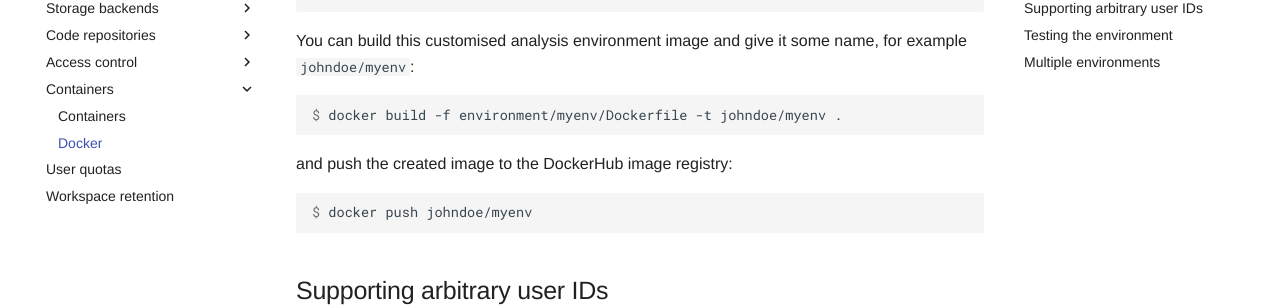
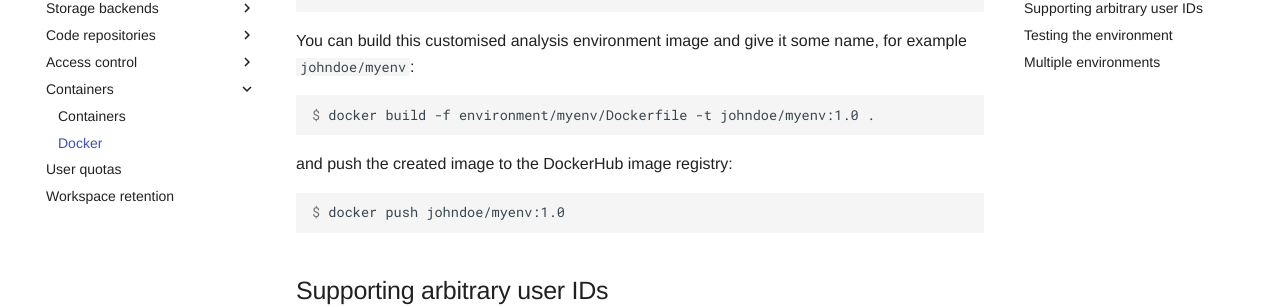
Before and after one commit to reanahub/docs.reana.io, an MkDocs documentation site: the page built from docs/advanced-usage/containers/docker/index.md, in a window 1280 px wide and 900 px high, scrolled down 1050 px. Shown: the part 154-461 px from the top of the window. Built offline with MkDocs 1.6.1 and Material for MkDocs 9.7.7, drawn with Linux system fonts in a browser that asks for light colours; comment, search, counter and statistics services are not loaded.

Commit message:
docs: use versioned images in Docker build example

````diff
--- a/docs/advanced-usage/containers/docker/index.md
+++ b/docs/advanced-usage/containers/docker/index.md
@@ -40,13 +40,13 @@ WORKDIR /code
 You can build this customised analysis environment image and give it some name, for example `johndoe/myenv`:
 
 ```{ .console .copy-to-clipboard }
-$ docker build -f environment/myenv/Dockerfile -t johndoe/myenv .
+$ docker build -f environment/myenv/Dockerfile -t johndoe/myenv:1.0 .
 ```
 
 and push the created image to the DockerHub image registry:
 
 ```{ .console .copy-to-clipboard }
-$ docker push johndoe/myenv
+$ docker push johndoe/myenv:1.0
 ```
 
 ## Supporting arbitrary user IDs
````
